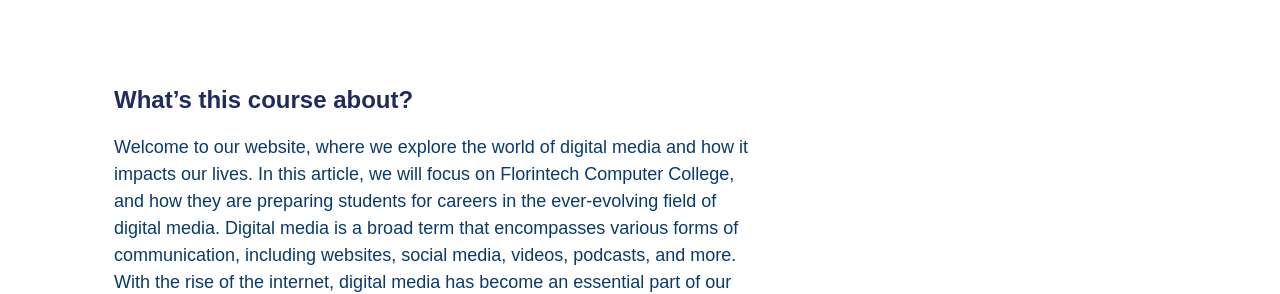
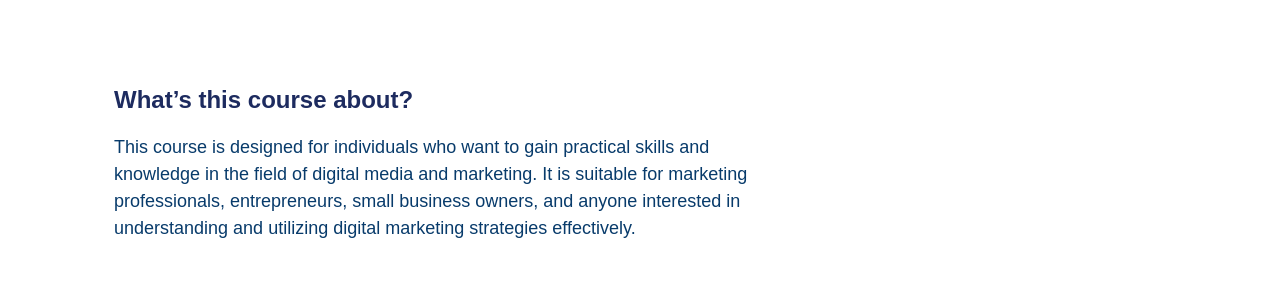
Before and after one commit to olatundesleek/FlorintechWebsite, a Next.js app: page /courses/DigitalMedia in a window 1280 px wide. Shown: the part 860-1154 px from the top of the page. Built offline with nearby package versions, Linux system fonts and the light colour scheme.

Commit message:
minor changes

```diff
--- a/pages/courses/DigitalMedia.js
+++ b/pages/courses/DigitalMedia.js
@@ -35,23 +35,9 @@
         <Header />
         <Singlecourse
           courseTitle="Digital Media"
-          // courseDetails="Lorem ipsum dolor sit amet, consectetur adipiscing elit. Nuncsem at tortor egestas posuere sed"
+
           courseImage={courseImages.digitalmedia}
-          aboutCourseText="Welcome to our website, where we explore the world of digital media and how it impacts our lives. In this article, we will focus on Florintech Computer College, and how they are preparing students for careers in the ever-evolving field of digital media.
-
-Digital media is a broad term that encompasses various forms of communication, including websites, social media, videos, podcasts, and more. With the rise of the internet, digital media has become an essential part of our daily lives, and it continues to shape the way we interact with the world.
-
-Florintech Computer College is a leading institution that provides students with the skills and knowledge necessary to succeed in the digital media industry. The college offers various courses, ranging from web development and graphic design to digital marketing and video production.
-
-One of the unique aspects of Florintech Computer College is its focus on hands-on learning. Students have access to state-of-the-art facilities and equipment, including high-end computers, cameras, and software. This allows them to gain practical experience and develop their skills in real-world scenarios.
-
-The college also places a significant emphasis on industry partnerships, ensuring that students have access to relevant and up-to-date knowledge. Florintech Computer College has established partnerships with various digital media companies, providing students with internship opportunities and exposure to industry experts.
-
-In addition to its academic programs, Florintech Computer College also offers a range of extracurricular activities, including clubs and events that allow students to network and connect with peers who share similar interests.
-
-Whether you are interested in pursuing a career in web development, graphic design, or digital marketing, Florintech Computer College provides a solid foundation for success. With its commitment to hands-on learning, industry partnerships, and extracurricular activities, students at Florintech Computer College can gain the skills and experience necessary to thrive in the fast-paced world of digital media.
-
-If you are interested in learning more about Florintech Computer College and its programs, we encourage you to explore our website and contact us for more information.!"
+          aboutCourseText="This course is designed for individuals who want to gain practical skills and knowledge in the field of digital media and marketing. It is suitable for marketing professionals, entrepreneurs, small business owners, and anyone interested in understanding and utilizing digital marketing strategies effectively."
 
           courseOutline={[
             "introduction to internet Essential",
```
Also changed, not shown: pages/courses/index.js (+1 -7 lines).
